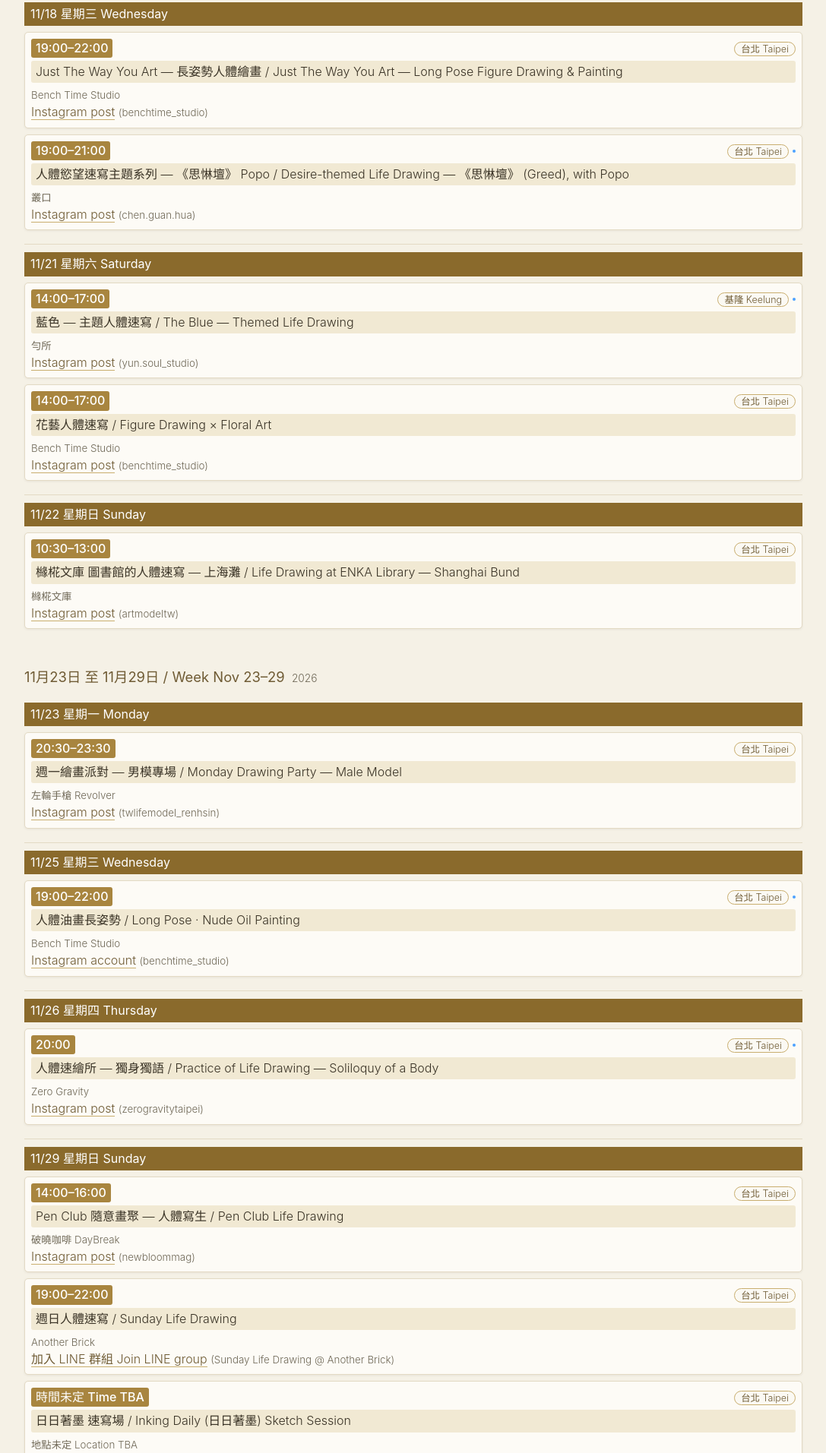
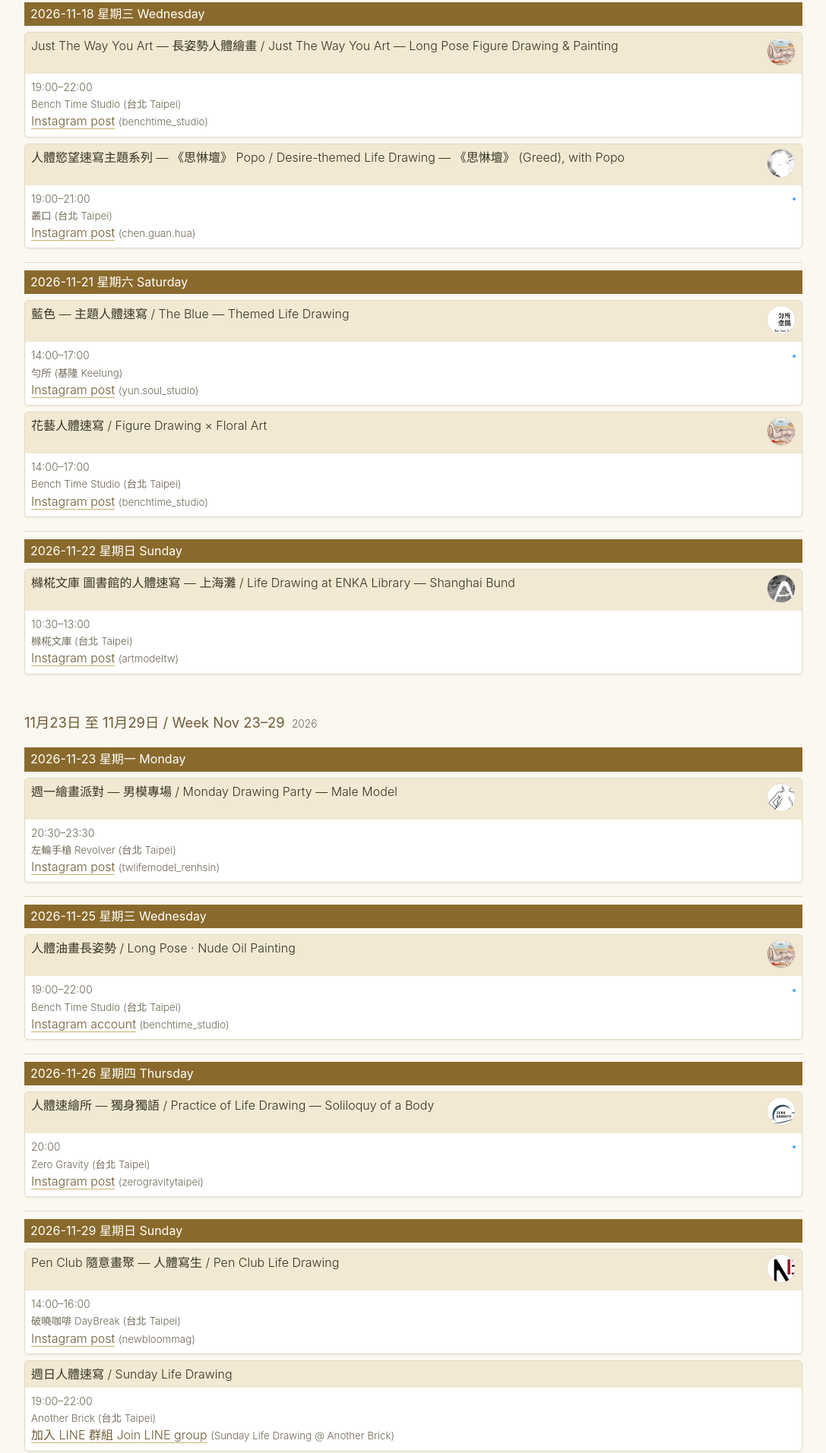
Before and after one commit to paulrouget/drawintaipei.com, a plain HTML site: page index.html in a window 1280 px wide. Shown: the part 304-2217 px from the top of the page at 76% size, without its empty margins (96-1183 px from the left). Drawn offline with Linux system fonts and the light colour scheme.

Commit message:
Publish 2026-11-18 (90d7c05)

```diff
--- a/index.html
+++ b/index.html
@@ -7,8 +7,8 @@
 <link rel="icon" type="image/png" href="logo.png">
 <link rel="apple-touch-icon" href="logo.png">
 <style>
-:root { --accent: #c9ae6f; --accent-wash: #f1e9d3; --accent-deep: #6f5b34; --sky: #fdfbf6;
-  --ink: #3a3326; --muted: #6f6857; --line: #e3dac4; --paper: #f5f1e6; --card: #fbf9f3; }
+:root { --accent: #c9ae6f; --accent-wash: #f1e9d3; --accent-deep: #6f5b34; --sky: #ffffff;
+  --ink: #3a3326; --muted: #6f6857; --line: #e3dac4; --paper: #fbf8f1; --card: #fbf9f3; }
 body { font-family: -apple-system, "Helvetica Neue", "PingFang TC", "Noto Sans TC", "Microsoft JhengHei", sans-serif;
   font-weight: 300; line-height: 1.45; max-width: 1024px; margin: 24px auto; padding: 0 16px; color: var(--ink); background: var(--paper); }
 b, strong { font-weight: 500; }
@@ -27,13 +27,13 @@ a:hover { border-bottom-color: var(--accent-deep); }
 .day { font-weight: 400; background: #8a6a2c; color: #fff; margin-bottom: 8px; padding: 4px 8px; }
 .ev { margin-bottom: 8px; padding: 8px; background: var(--sky); border: 1px solid var(--line);
   border-radius: 5px; box-shadow: 0 1px 3px rgba(58,51,38,.08); }
-.time { background: #a8853f; color: #fff; padding: 1px 6px; border-radius: 3px; }
-.title { background: var(--accent-wash); border-radius: 3px; padding: 3px 6px; margin: 4px 0; }
+.time { font-weight: 300; font-size: 0.875em; color: var(--muted); }
+.title { background: var(--accent-wash); border-radius: 4px 4px 0 0; padding: 6px 8px; margin: -8px -8px 8px; }
 .none { color: var(--muted); margin: 10px 0; }
-.top { display: flex; justify-content: space-between; align-items: baseline; gap: 8px; }
-.tag { font-size: 0.78em; color: var(--accent-deep); background: var(--card); border: 1px solid var(--accent);
-  border-radius: 999px; padding: 1px 8px; white-space: nowrap; }
+.top { display: flex; justify-content: space-between; align-items: center; gap: 8px; }
 small { color: var(--muted); }
+.title::after { content: ""; display: block; clear: both; }
+.av { float: right; width: 36px; height: 36px; border-radius: 50%; object-fit: cover; margin: 0 0 4px 8px; border: 1px solid var(--line); background: #fff; }
 .cal { margin-top: 32px; }
 .dot { display: inline-block; width: 4px; height: 4px; border-radius: 50%; background: #4ca1ff; margin-left: 5px; vertical-align: middle; }
 </style>
@@ -44,109 +44,109 @@ small { color: var(--muted); }
 <p>漏掉了活動嗎？請聯絡我們 Missing an event? Contact us: <a href="https://www.instagram.com/drawintaipei/">@drawintaipei</a> (Instagram)</p>
 <h2>11月16日 至 11月22日 / Week Nov 16–22 <span class="yr">2026</span></h2>
 <div class="week">
-<div class="dayblock"><div class="day">11/18 星期三 Wednesday</div>
+<div class="dayblock"><div class="day">2026-11-18 星期三 Wednesday</div>
 <div class="ev">
-<div class="top"><b class="time">19:00–22:00</b><span><span class="tag">台北 Taipei</span></span></div>
-<div class="title">Just The Way You Art — 長姿勢人體繪畫 / Just The Way You Art — Long Pose Figure Drawing &amp; Painting</div>
-<small>Bench Time Studio</small><br><a href="https://www.instagram.com/p/Dey94jmN-Wp/">Instagram post</a> <small>(benchtime_studio)</small>
+<div class="title"><img class="av" src="avatars/benchtime_studio.jpg" alt="" width="36" height="36">Just The Way You Art — 長姿勢人體繪畫 / Just The Way You Art — Long Pose Figure Drawing &amp; Painting</div>
+<div class="top"><b class="time">19:00–22:00</b></div>
+<small>Bench Time Studio (台北 Taipei)</small><br><a href="https://www.instagram.com/p/Dey94jmN-Wp/">Instagram post</a> <small>(benchtime_studio)</small>
 </div>
 <div class="ev">
-<div class="top"><b class="time">19:00–21:00</b><span><span class="tag">台北 Taipei</span><span class="dot"></span></span></div>
-<div class="title">人體慾望速寫主題系列 — 《思惏壇》 Popo / Desire-themed Life Drawing — 《思惏壇》 (Greed), with Popo</div>
-<small>叢口</small><br><a href="https://www.instagram.com/p/Dfzzd_LkozK/">Instagram post</a> <small>(chen.guan.hua)</small>
+<div class="title"><img class="av" src="avatars/chen.guan.hua.jpg" alt="" width="36" height="36">人體慾望速寫主題系列 — 《思惏壇》 Popo / Desire-themed Life Drawing — 《思惏壇》 (Greed), with Popo</div>
+<div class="top"><b class="time">19:00–21:00</b><span class="dot"></span></div>
+<small>叢口 (台北 Taipei)</small><br><a href="https://www.instagram.com/p/Dfzzd_LkozK/">Instagram post</a> <small>(chen.guan.hua)</small>
 </div></div>
-<div class="dayblock"><div class="day">11/21 星期六 Saturday</div>
+<div class="dayblock"><div class="day">2026-11-21 星期六 Saturday</div>
 <div class="ev">
-<div class="top"><b class="time">14:00–17:00</b><span><span class="tag">基隆 Keelung</span><span class="dot"></span></span></div>
-<div class="title">藍色 — 主題人體速寫 / The Blue — Themed Life Drawing</div>
-<small>勻所</small><br><a href="https://www.instagram.com/p/DfCmIYaycXt/">Instagram post</a> <small>(yun.soul_studio)</small>
+<div class="title"><img class="av" src="avatars/yun.soul_studio.jpg" alt="" width="36" height="36">藍色 — 主題人體速寫 / The Blue — Themed Life Drawing</div>
+<div class="top"><b class="time">14:00–17:00</b><span class="dot"></span></div>
+<small>勻所 (基隆 Keelung)</small><br><a href="https://www.instagram.com/p/DfCmIYaycXt/">Instagram post</a> <small>(yun.soul_studio)</small>
 </div>
 <div class="ev">
-<div class="top"><b class="time">14:00–17:00</b><span><span class="tag">台北 Taipei</span></span></div>
-<div class="title">花藝人體速寫 / Figure Drawing × Floral Art</div>
-<small>Bench Time Studio</small><br><a href="https://www.instagram.com/p/DfkPfVaPsPF/">Instagram post</a> <small>(benchtime_studio)</small>
+<div class="title"><img class="av" src="avatars/benchtime_studio.jpg" alt="" width="36" height="36">花藝人體速寫 / Figure Drawing × Floral Art</div>
+<div class="top"><b class="time">14:00–17:00</b></div>
+<small>Bench Time Studio (台北 Taipei)</small><br><a href="https://www.instagram.com/p/DfkPfVaPsPF/">Instagram post</a> <small>(benchtime_studio)</small>
 </div></div>
-<div class="dayblock"><div class="day">11/22 星期日 Sunday</div>
+<div class="dayblock"><div class="day">2026-11-22 星期日 Sunday</div>
 <div class="ev">
-<div class="top"><b class="time">10:30–13:00</b><span><span class="tag">台北 Taipei</span></span></div>
-<div class="title">櫞椛文庫 圖書館的人體速寫 — 上海灘 / Life Drawing at ENKA Library — Shanghai Bund</div>
-<small>櫞椛文庫</small><br><a href="https://www.instagram.com/p/Df132OGp4Ax/">Instagram post</a> <small>(artmodeltw)</small>
+<div class="title"><img class="av" src="avatars/artmodeltw.jpg" alt="" width="36" height="36">櫞椛文庫 圖書館的人體速寫 — 上海灘 / Life Drawing at ENKA Library — Shanghai Bund</div>
+<div class="top"><b class="time">10:30–13:00</b></div>
+<small>櫞椛文庫 (台北 Taipei)</small><br><a href="https://www.instagram.com/p/Df132OGp4Ax/">Instagram post</a> <small>(artmodeltw)</small>
 </div></div>
 </div>
 <h2>11月23日 至 11月29日 / Week Nov 23–29 <span class="yr">2026</span></h2>
 <div class="week">
-<div class="dayblock"><div class="day">11/23 星期一 Monday</div>
+<div class="dayblock"><div class="day">2026-11-23 星期一 Monday</div>
 <div class="ev">
-<div class="top"><b class="time">20:30–23:30</b><span><span class="tag">台北 Taipei</span></span></div>
-<div class="title">週一繪畫派對 — 男模專場 / Monday Drawing Party — Male Model</div>
-<small>左輪手槍 Revolver</small><br><a href="https://www.instagram.com/p/DfKOPBZSyFp/">Instagram post</a> <small>(twlifemodel_renhsin)</small>
+<div class="title"><img class="av" src="avatars/twlifemodel_renhsin.jpg" alt="" width="36" height="36">週一繪畫派對 — 男模專場 / Monday Drawing Party — Male Model</div>
+<div class="top"><b class="time">20:30–23:30</b></div>
+<small>左輪手槍 Revolver (台北 Taipei)</small><br><a href="https://www.instagram.com/p/DfKOPBZSyFp/">Instagram post</a> <small>(twlifemodel_renhsin)</small>
 </div></div>
-<div class="dayblock"><div class="day">11/25 星期三 Wednesday</div>
+<div class="dayblock"><div class="day">2026-11-25 星期三 Wednesday</div>
 <div class="ev">
-<div class="top"><b class="time">19:00–22:00</b><span><span class="tag">台北 Taipei</span><span class="dot"></span></span></div>
-<div class="title">人體油畫長姿勢 / Long Pose · Nude Oil Painting</div>
-<small>Bench Time Studio</small><br><a href="https://www.instagram.com/benchtime_studio/">Instagram account</a> <small>(benchtime_studio)</small>
+<div class="title"><img class="av" src="avatars/benchtime_studio.jpg" alt="" width="36" height="36">人體油畫長姿勢 / Long Pose · Nude Oil Painting</div>
+<div class="top"><b class="time">19:00–22:00</b><span class="dot"></span></div>
+<small>Bench Time Studio (台北 Taipei)</small><br><a href="https://www.instagram.com/benchtime_studio/">Instagram account</a> <small>(benchtime_studio)</small>
 </div></div>
-<div class="dayblock"><div class="day">11/26 星期四 Thursday</div>
+<div class="dayblock"><div class="day">2026-11-26 星期四 Thursday</div>
 <div class="ev">
-<div class="top"><b class="time">20:00</b><span><span class="tag">台北 Taipei</span><span class="dot"></span></span></div>
-<div class="title">人體速繪所 — 獨身獨語 / Practice of Life Drawing — Soliloquy of a Body</div>
-<small>Zero Gravity</small><br><a href="https://www.instagram.com/p/DfUqu2XE5TD/">Instagram post</a> <small>(zerogravitytaipei)</small>
+<div class="title"><img class="av" src="avatars/zerogravitytaipei.jpg" alt="" width="36" height="36">人體速繪所 — 獨身獨語 / Practice of Life Drawing — Soliloquy of a Body</div>
+<div class="top"><b class="time">20:00</b><span class="dot"></span></div>
+<small>Zero Gravity (台北 Taipei)</small><br><a href="https://www.instagram.com/p/DfUqu2XE5TD/">Instagram post</a> <small>(zerogravitytaipei)</small>
 </div></div>
-<div class="dayblock"><div class="day">11/29 星期日 Sunday</div>
+<div class="dayblock"><div class="day">2026-11-29 星期日 Sunday</div>
 <div class="ev">
-<div class="top"><b class="time">14:00–16:00</b><span><span class="tag">台北 Taipei</span></span></div>
-<div class="title">Pen Club 隨意畫聚 — 人體寫生 / Pen Club Life Drawing</div>
-<small>破曉咖啡 DayBreak</small><br><a href="https://www.instagram.com/p/DfWSB8zGWxb/">Instagram post</a> <small>(newbloommag)</small>
+<div class="title"><img class="av" src="avatars/newbloommag.jpg" alt="" width="36" height="36">Pen Club 隨意畫聚 — 人體寫生 / Pen Club Life Drawing</div>
+<div class="top"><b class="time">14:00–16:00</b></div>
+<small>破曉咖啡 DayBreak (台北 Taipei)</small><br><a href="https://www.instagram.com/p/DfWSB8zGWxb/">Instagram post</a> <small>(newbloommag)</small>
 </div>
 <div class="ev">
-<div class="top"><b class="time">19:00–22:00</b><span><span class="tag">台北 Taipei</span></span></div>
 <div class="title">週日人體速寫 / Sunday Life Drawing</div>
-<small>Another Brick</small><br><a href="https://line.me/ti/g/xdy7mrJK9B">加入 LINE 群組 Join LINE group</a> <small>(Sunday Life Drawing @ Another Brick)</small>
+<div class="top"><b class="time">19:00–22:00</b></div>
+<small>Another Brick (台北 Taipei)</small><br><a href="https://line.me/ti/g/xdy7mrJK9B">加入 LINE 群組 Join LINE group</a> <small>(Sunday Life Drawing @ Another Brick)</small>
 </div>
 <div class="ev">
-<div class="top"><b class="time">時間未定 Time TBA</b><span><span class="tag">台北 Taipei</span></span></div>
-<div class="title">日日著墨 速寫場 / Inking Daily (日日著墨) Sketch Session</div>
-<small>地點未定 Location TBA</small><br><a href="https://www.instagram.com/p/DfXOjAhic6l/">Instagram post</a> <small>(inking.morikux)</small>
+<div class="title"><img class="av" src="avatars/inking.morikux.jpg" alt="" width="36" height="36">日日著墨 速寫場 / Inking Daily (日日著墨) Sketch Session</div>
+<div class="top"><b class="time">時間未定 Time TBA</b></div>
+<small>地點未定 Location TBA (台北 Taipei)</small><br><a href="https://www.instagram.com/p/DfXOjAhic6l/">Instagram post</a> <small>(inking.morikux)</small>
 </div></div>
 </div>
 <h2>11月30日 至 12月6日 / Week Nov 30–Dec 6 <span class="yr">2026</span></h2>
 <div class="week">
-<div class="dayblock"><div class="day">11/30 星期一 Monday</div>
+<div class="dayblock"><div class="day">2026-11-30 星期一 Monday</div>
 <div class="ev">
-<div class="top"><b class="time">19:30–21:30</b><span><span class="tag">台北 Taipei</span></span></div>
-<div class="title">人體速寫 ft. 張儷 — 夏娃｜第一個女人 / Figure Drawing ft. 張儷 — Eve | The First Woman</div>
-<small>地點未定 Location TBA</small><br><a href="https://www.instagram.com/p/DfJYqPin0Dn/">Instagram post</a> <small>(thesuspendedcanvas)</small>
+<div class="title"><img class="av" src="avatars/thesuspendedcanvas.jpg" alt="" width="36" height="36">人體速寫 ft. 張儷 — 夏娃｜第一個女人 / Figure Drawing ft. 張儷 — Eve | The First Woman</div>
+<div class="top"><b class="time">19:30–21:30</b></div>
+<small>地點未定 Location TBA (台北 Taipei)</small><br><a href="https://www.instagram.com/p/DfJYqPin0Dn/">Instagram post</a> <small>(thesuspendedcanvas)</small>
 </div></div>
 </div>
 <h2>12月7日 至 12月13日 / Week Dec 7–13 <span class="yr">2026</span></h2>
 <div class="week">
-<div class="dayblock"><div class="day">12/12 星期六 Saturday</div>
+<div class="dayblock"><div class="day">2026-12-12 星期六 Saturday</div>
 <div class="ev">
-<div class="top"><b class="time">14:00–16:00</b><span><span class="tag">台北 Taipei</span></span></div>
-<div class="title">納苒人體藝術素描 / Naran Figure Drawing</div>
-<small>納苒藝術工作坊</small><br><a href="https://www.instagram.com/p/Df1c0I6AIaw/">Instagram post</a> <small>(maison_naran)</small>
+<div class="title"><img class="av" src="avatars/maison_naran.jpg" alt="" width="36" height="36">納苒人體藝術素描 / Naran Figure Drawing</div>
+<div class="top"><b class="time">14:00–16:00</b></div>
+<small>納苒藝術工作坊 (台北 Taipei)</small><br><a href="https://www.instagram.com/p/Df1c0I6AIaw/">Instagram post</a> <small>(maison_naran)</small>
 </div></div>
-<div class="dayblock"><div class="day">12/13 星期日 Sunday</div>
+<div class="dayblock"><div class="day">2026-12-13 星期日 Sunday</div>
 <div class="ev">
-<div class="top"><b class="time">14:00–17:00</b><span><span class="tag">台北 Taipei</span><span class="dot"></span></span></div>
-<div class="title">週末晚上的裸體素描課 / Weekend Nude Drawing Class</div>
-<small>boven雜誌圖書館</small><br><a href="https://www.instagram.com/p/DezFziFjxr1/">Instagram post</a> <small>(saalartlab)</small>
+<div class="title"><img class="av" src="avatars/saalartlab.jpg" alt="" width="36" height="36">週末晚上的裸體素描課 / Weekend Nude Drawing Class</div>
+<div class="top"><b class="time">14:00–17:00</b><span class="dot"></span></div>
+<small>boven雜誌圖書館 (台北 Taipei)</small><br><a href="https://www.instagram.com/p/DezFziFjxr1/">Instagram post</a> <small>(saalartlab)</small>
 </div></div>
 </div>
 <h2>12月14日 至 12月20日 / Week Dec 14–20 <span class="yr">2026</span></h2>
 <div class="week">
-<div class="dayblock"><div class="day">12/14 星期一 Monday</div>
+<div class="dayblock"><div class="day">2026-12-14 星期一 Monday</div>
 <div class="ev">
-<div class="top"><b class="time">19:00–21:00</b><span><span class="tag">新北 New Taipei</span><span class="dot"></span></span></div>
-<div class="title">人形畫聚 Drink &amp; Draw — 女模專場 / Ren Hsin Drink &amp; Draw — Female Model</div>
-<small>我們不要傷心了</small><br><a href="https://www.instagram.com/p/Df17UsKSGAy/">Instagram post</a> <small>(twlifemodel_renhsin)</small>
+<div class="title"><img class="av" src="avatars/twlifemodel_renhsin.jpg" alt="" width="36" height="36">人形畫聚 Drink &amp; Draw — 女模專場 / Ren Hsin Drink &amp; Draw — Female Model</div>
+<div class="top"><b class="time">19:00–21:00</b><span class="dot"></span></div>
+<small>我們不要傷心了 (新北 New Taipei)</small><br><a href="https://www.instagram.com/p/Df17UsKSGAy/">Instagram post</a> <small>(twlifemodel_renhsin)</small>
 </div></div>
-<div class="dayblock"><div class="day">12/19 星期六 Saturday</div>
+<div class="dayblock"><div class="day">2026-12-19 星期六 Saturday</div>
 <div class="ev">
-<div class="top"><b class="time">14:00–16:30</b><span><span class="tag">基隆 Keelung</span></span></div>
-<div class="title">站沒站相，坐沒坐相 主題式人體速寫 / No Proper Way to Stand, No Proper Way to Sit — Themed Life Drawing</div>
-<small>勻所</small><br><a href="https://www.instagram.com/yun.soul_studio/">Instagram account</a> <small>(yun.soul_studio)</small>
+<div class="title"><img class="av" src="avatars/yun.soul_studio.jpg" alt="" width="36" height="36">站沒站相，坐沒坐相 主題式人體速寫 / No Proper Way to Stand, No Proper Way to Sit — Themed Life Drawing</div>
+<div class="top"><b class="time">14:00–16:30</b></div>
+<small>勻所 (基隆 Keelung)</small><br><a href="https://www.instagram.com/yun.soul_studio/">Instagram account</a> <small>(yun.soul_studio)</small>
 </div></div>
 </div>
 <p class="cal">訂閱行事曆 Subscribe to calendar: <a href="events.ics">events.ics</a></p>
```
Also changed, not shown: avatars/artmodeltw.jpg (added), avatars/benchtime_studio.jpg (added), avatars/chen.guan.hua.jpg (added), avatars/inking.morikux.jpg (added), avatars/maison_naran.jpg (added), avatars/newbloommag.jpg (added), avatars/saalartlab.jpg (added), avatars/thesuspendedcanvas.jpg (added), avatars/twlifemodel_renhsin.jpg (added), avatars/yun.soul_studio.jpg (added), avatars/zerogravitytaipei.jpg (added), 1 other file.
